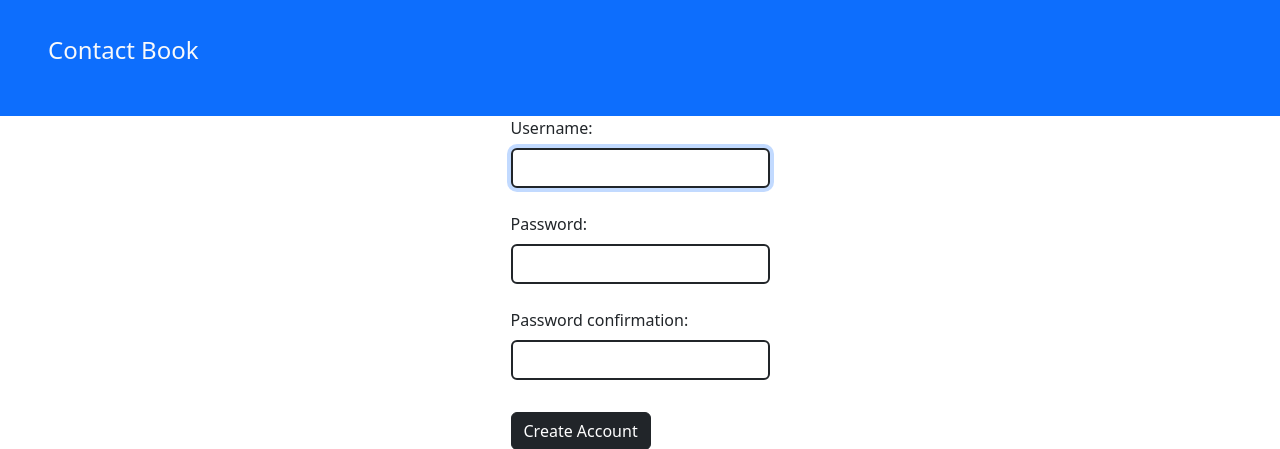
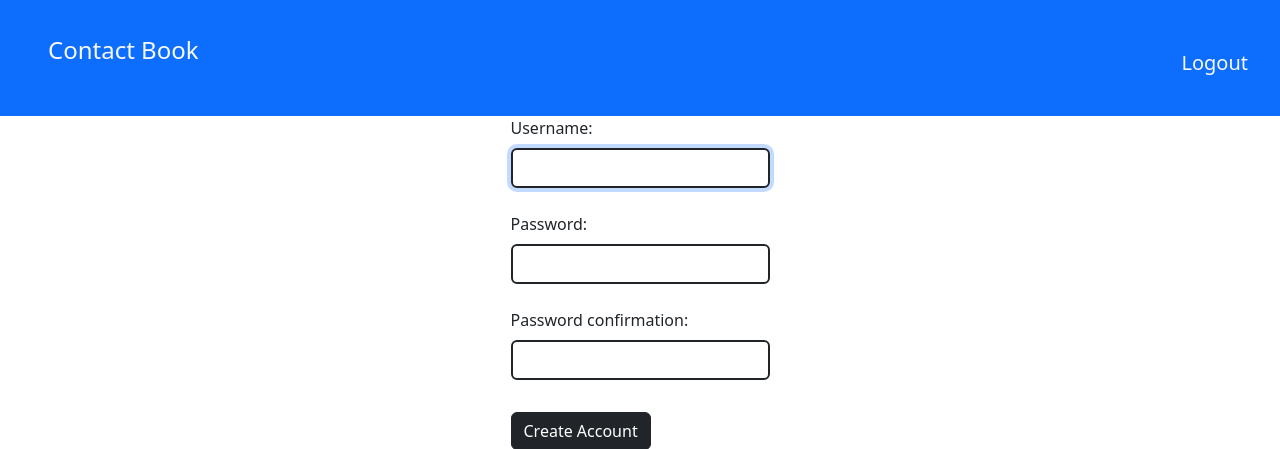
Before and after one commit to anton-mirazchiyski/ContactBook, a Django app: page /accounts/create/ in a window 1280 px wide. Shown: the top 449 px of the page. Run offline with Django 5.2, Linux system fonts and the light colour scheme; the visitor is signed in with stand-in values (Sample User, id 1).

Commit message:
Logout link and functionality

```diff
--- a/contact_book/accounts/urls.py
+++ b/contact_book/accounts/urls.py
@@ -1,8 +1,9 @@
 from django.urls import path, include
 
-from contact_book.accounts.views import create_account, AccountLoginView
+from contact_book.accounts.views import create_account, AccountLoginView, logout_account
 
 urlpatterns = [
     path('login/', AccountLoginView.as_view(), name='login'),
+    path('logout/', logout_account, name='logout'),
     path('create/', create_account, name='account_create'),
 ]
--- a/contact_book/accounts/views.py
+++ b/contact_book/accounts/views.py
@@ -1,4 +1,4 @@
-from django.contrib.auth import get_user_model, authenticate, login
+from django.contrib.auth import get_user_model, login, logout
 from django.contrib.auth.views import LoginView
 from django.shortcuts import render, redirect
 
@@ -25,3 +25,8 @@ class AccountLoginView(LoginView):
     template_name = 'accounts/account-login.html'
     authentication_form = AccountLoginForm
     next_page = 'all_contacts'
+
+
+def logout_account(request):
+    logout(request)
+    return redirect('login')
--- a/templates/partials/navbar.html
+++ b/templates/partials/navbar.html
@@ -3,7 +3,7 @@
         <a class="navbar-brand text-light fs-4" href="#">Contact Book</a>
     </div>
     {% if not request.user.is_authenticated %}
-        <ul class="navbar-nav position-absolute top-0 end-0 mt-4 me-5">
+        <ul class="navbar-nav position-absolute top-0 end-0 mt-4 me-5 pt-2">
             <li class="nav-item ms-3 me-4 bg-dark border border-dark border-2 rounded">
                 <a class="nav-link text-light fs-5" href="{% url 'account_create' %}">Sign Up</a>
             </li>
@@ -11,5 +11,11 @@
                 <a class="nav-link text-light fs-5" href="{% url 'login' %}">Sign In</a>
             </li>
         </ul>
+    {% else %}
+        <ul class="navbar-nav position-absolute top-0 end-0 mt-4 me-4">
+            <li class="nav-item mt-3">
+                <a class="nav-link text-light fs-5" href="{% url 'logout' %}">Logout</a>
+            </li>
+        </ul>
     {% endif %}
 </nav>
```
